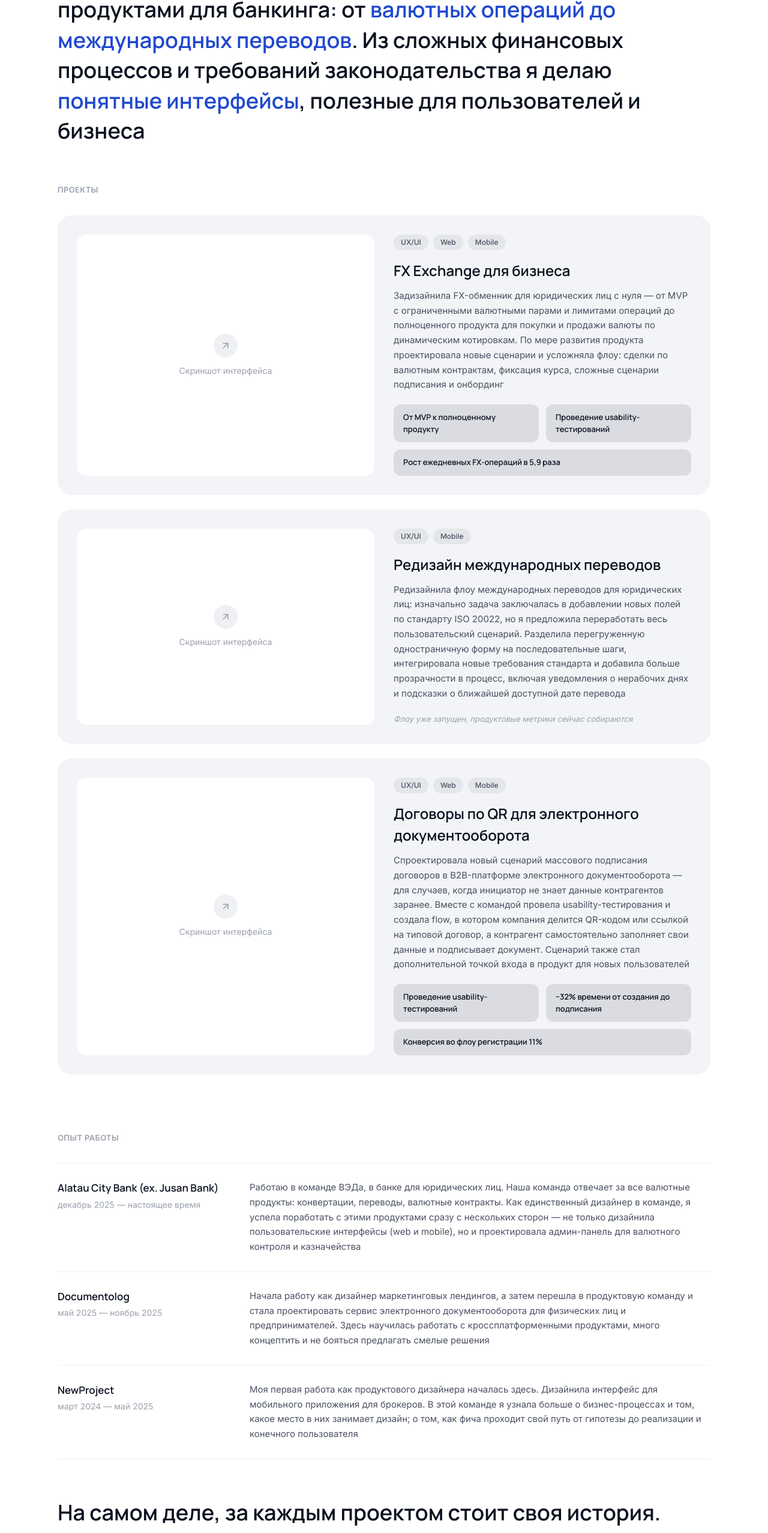
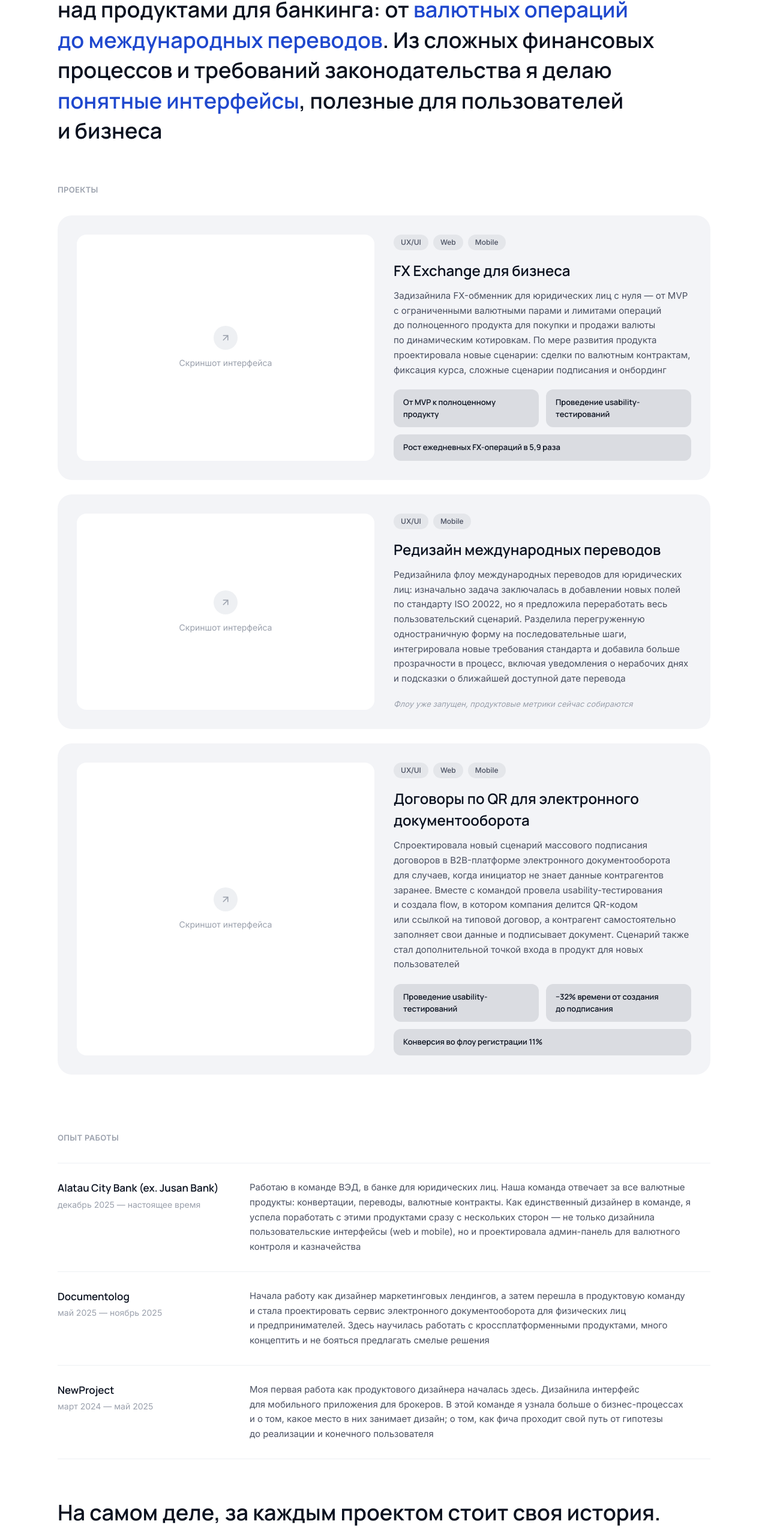
Before and after one commit to aisuluaitbayeva/aisulu-portfolio, a React (Vite) app: page / in a window 1280 px wide. Shown: the part 220-2775 px from the top of the page at 60% size. Built offline with nearby package versions, Linux system fonts and the light colour scheme.

Commit message:
Update App.jsx
Добавила неразрывные пробелы во всех блоках

```diff
--- a/src/App.jsx
+++ b/src/App.jsx
@@ -192,10 +192,10 @@ function ProjectMedia({ media, altBase }) {
 const projects = [
   {
     chips: ["UX/UI", "Web", "Mobile"],
-    title: "FX Exchange для бизнеса",
+    title: "FX Exchange для бизнеса",
     description:
-      "Задизайнила FX-обменник для юридических лиц с нуля — от MVP с ограниченными валютными парами и лимитами операций до полноценного продукта для покупки и продажи валюты по динамическим котировкам. По мере развития продукта проектировала новые сценарии и усложняла флоу: сделки по валютным контрактам, фиксация курса, сложные сценарии подписания и онбординг",
-    results: ["От MVP к полноценному продукту", "Проведение usability-тестирований", "Рост ежедневных FX-операций в 5,9 раза"],
+      "Задизайнила FX-обменник для юридических лиц с нуля — от MVP с ограниченными валютными парами и лимитами операций до полноценного продукта для покупки и продажи валюты по динамическим котировкам. По мере развития продукта проектировала новые сценарии: сделки по валютным контрактам, фиксация курса, сложные сценарии подписания и онбординг",
+    results: ["От MVP к полноценному продукту", "Проведение usability-тестирований", "Рост ежедневных FX-операций в 5,9 раза"],
     note: null,
     media: [{ src: null }],
   },
@@ -203,17 +203,17 @@ const projects = [
     chips: ["UX/UI", "Mobile"],
     title: "Редизайн международных переводов",
     description:
-      "Редизайнила флоу международных переводов для юридических лиц: изначально задача заключалась в добавлении новых полей по стандарту ISO 20022, но я предложила переработать весь пользовательский сценарий. Разделила перегруженную одностраничную форму на последовательные шаги, интегрировала новые требования стандарта и добавила больше прозрачности в процесс, включая уведомления о нерабочих днях и подсказки о ближайшей доступной дате перевода",
+      "Редизайнила флоу международных переводов для юридических лиц: изначально задача заключалась в добавлении новых полей по стандарту ISO 20022, но я предложила переработать весь пользовательский сценарий. Разделила перегруженную одностраничную форму на последовательные шаги, интегрировала новые требования стандарта и добавила больше прозрачности в процесс, включая уведомления о нерабочих днях и подсказки о ближайшей доступной дате перевода",
     results: [],
     note: "Флоу уже запущен, продуктовые метрики сейчас собираются",
     media: [{ src: null }],
   },
   {
     chips: ["UX/UI", "Web", "Mobile"],
-    title: "Договоры по QR для электронного документооборота",
+    title: "Договоры по QR для электронного документооборота",
     description:
-      "Спроектировала новый сценарий массового подписания договоров в B2B-платформе электронного документооборота — для случаев, когда инициатор не знает данные контрагентов заранее. Вместе с командой провела usability-тестирования и создала flow, в котором компания делится QR-кодом или ссылкой на типовой договор, а контрагент самостоятельно заполняет свои данные и подписывает документ. Сценарий также стал дополнительной точкой входа в продукт для новых пользователей",
-    results: ["Проведение usability-тестирований", "−32% времени от создания до подписания", "Конверсия во флоу регистрации 11%"],
+      "Спроектировала новый сценарий массового подписания договоров в B2B-платформе электронного документооборота для случаев, когда инициатор не знает данные контрагентов заранее. Вместе с командой провела usability-тестирования и создала flow, в котором компания делится QR-кодом или ссылкой на типовой договор, а контрагент самостоятельно заполняет свои данные и подписывает документ. Сценарий также стал дополнительной точкой входа в продукт для новых пользователей",
+    results: ["Проведение usability-тестирований", "−32% времени от создания до подписания", "Конверсия во флоу регистрации 11%"],
     note: null,
     media: [{ src: null }],
   },
@@ -224,19 +224,19 @@ const experience = [
     company: "Alatau City Bank (ex. Jusan Bank)",
     period: "декабрь 2025 — настоящее время",
     description:
-      "Работаю в команде ВЭДа, в банке для юридических лиц. Наша команда отвечает за все валютные продукты: конвертации, переводы, валютные контракты. Как единственный дизайнер в команде, я успела поработать с этими продуктами сразу с нескольких сторон — не только дизайнила пользовательские интерфейсы (web и mobile), но и проектировала админ-панель для валютного контроля и казначейства",
+      "Работаю в команде ВЭД, в банке для юридических лиц. Наша команда отвечает за все валютные продукты: конвертации, переводы, валютные контракты. Как единственный дизайнер в команде, я успела поработать с этими продуктами сразу с нескольких сторон — не только дизайнила пользовательские интерфейсы (web и mobile), но и проектировала админ-панель для валютного контроля и казначейства",
   },
   {
     company: "Documentolog",
     period: "май 2025 — ноябрь 2025",
     description:
-      "Начала работу как дизайнер маркетинговых лендингов, а затем перешла в продуктовую команду и стала проектировать сервис электронного документооборота для физических лиц и предпринимателей. Здесь научилась работать с кроссплатформенными продуктами, много концептить и не бояться предлагать смелые решения",
+      "Начала работу как дизайнер маркетинговых лендингов, а затем перешла в продуктовую команду и стала проектировать сервис электронного документооборота для физических лиц и предпринимателей. Здесь научилась работать с кроссплатформенными продуктами, много концептить и не бояться предлагать смелые решения",
   },
   {
     company: "NewProject",
     period: "март 2024 — май 2025",
     description:
-      "Моя первая работа как продуктового дизайнера началась здесь. Дизайнила интерфейс для мобильного приложения для брокеров. В этой команде я узнала больше о бизнес-процессах и том, какое место в них занимает дизайн; о том, как фича проходит свой путь от гипотезы до реализации и конечного пользователя",
+      "Моя первая работа как продуктового дизайнера началась здесь. Дизайнила интерфейс для мобильного приложения для брокеров. В этой команде я узнала больше о бизнес-процессах и о том, какое место в них занимает дизайн; о том, как фича проходит свой путь от гипотезы до реализации и конечного пользователя",
   },
 ];
 
@@ -302,10 +302,10 @@ export default function App() {
           className="text-[26px] md:text-[36px] leading-[1.4] font-semibold max-w-5xl"
           style={{ fontFamily: DISPLAY_FONT }}
         >
-          Продуктовый дизайнер в <Accent>B2B fintech</Accent>. Работаю
-          над продуктами для банкинга: от <Accent>валютных операций до международных переводов</Accent>.
-          Из сложных финансовых процессов и требований законодательства я делаю{" "}
-          <Accent>понятные интерфейсы</Accent>, полезные для пользователей и бизнеса
+          Продуктовый дизайнер в <Accent>B2B fintech</Accent>. Сейчас работаю
+          над продуктами для банкинга: от <Accent>валютных операций до международных переводов</Accent>.
+          Из сложных финансовых процессов и требований законодательства я делаю{" "}
+          <Accent>понятные интерфейсы</Accent>, полезные для пользователей и бизнеса
         </p>
       </Section>
 
@@ -403,19 +403,19 @@ export default function App() {
           className="text-[26px] md:text-[36px] leading-[1.4] font-semibold max-w-5xl"
           style={{ fontFamily: DISPLAY_FONT }}
         >
-          На самом деле, за каждым проектом стоит своя история. Давайте обсудим детали вместе, и я
-          расскажу вам подробнее о трудностях, исследованиях, решениях и результатах моей работы.
-          Связаться со мной можно{" "}
+          На самом деле, за каждым проектом стоит своя история. Давайте обсудим детали вместе, и я
+          расскажу вам подробнее о трудностях, исследованиях, решениях и результатах моей работы.
+          Связаться со мной можно{" "}
           <TextLink href={LINKS.telegram} color={ACCENT} external>
-            через Telegram
+            через Telegram
           </TextLink>
           , или{" "}
           <TextLink href={`mailto:${LINKS.email}`} color={ACCENT}>
-            напишите мне на почту
+            напишите мне на почту
           </TextLink>
           , или{" "}
           <TextLink href={LINKS.linkedin} color={ACCENT} external>
-            установите контакт в LinkedIn
+            установите контакт в LinkedIn
           </TextLink>
         </p>
       </Section>
```
